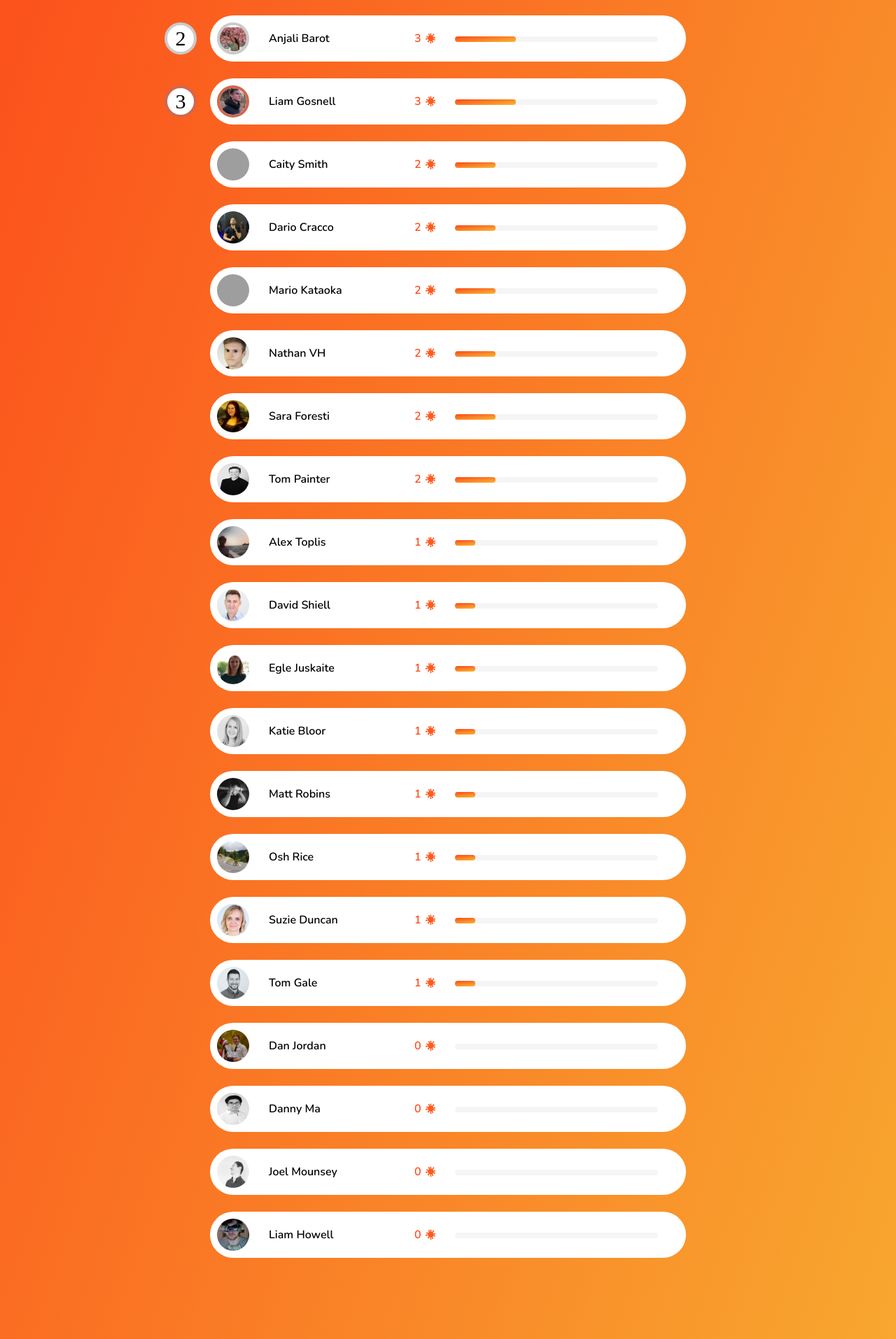
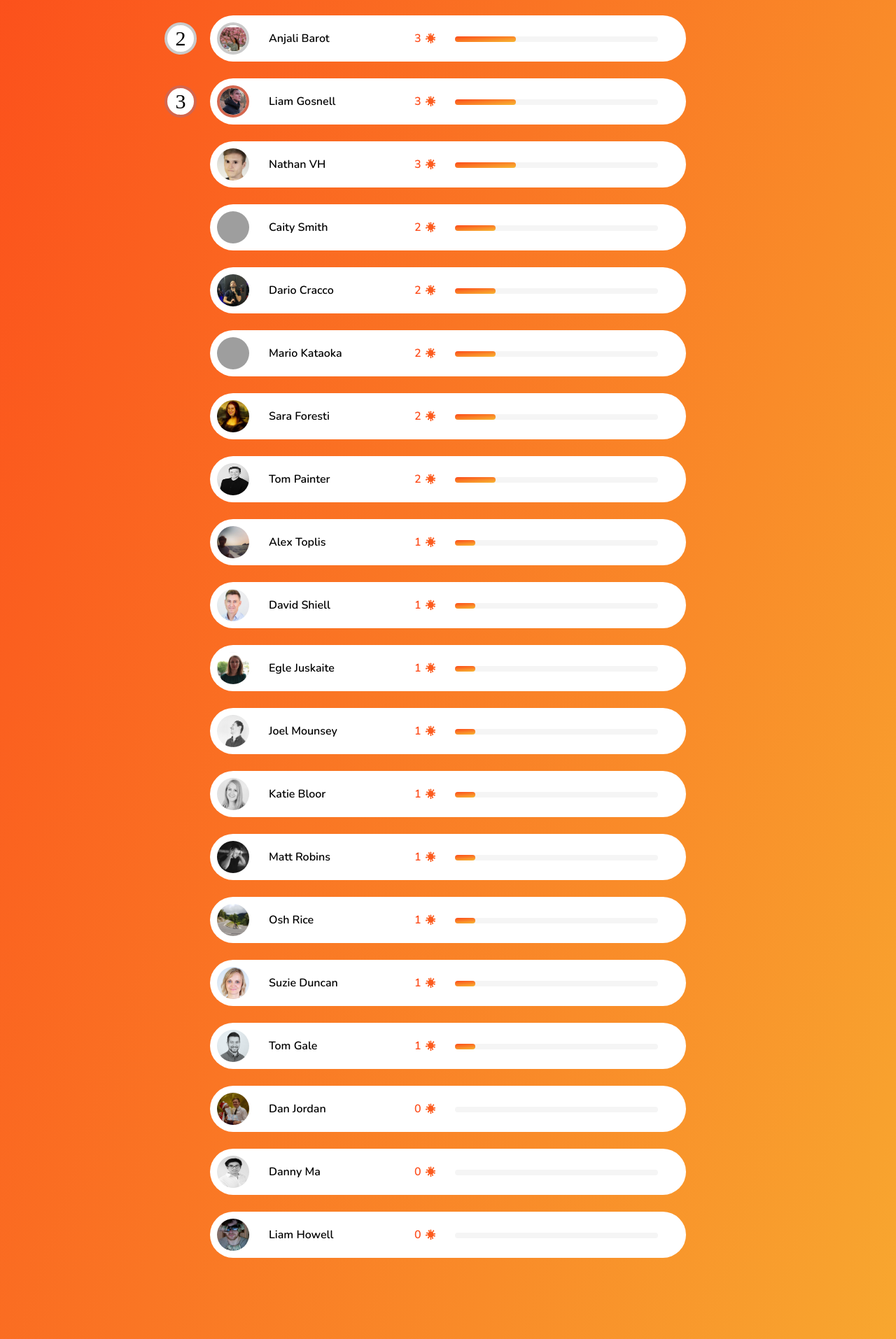
Before and after one commit to LiamGosnell/hokrona.github.io, a Jekyll site: the page built from index.html, in a window 1280 px wide. Shown: the part 481-2395 px from the top of the page at 70% size. Built offline with Jekyll 4.4.1, drawn with Linux system fonts in a browser that asks for light colours; some web fonts are replaced; grey boxes are pictures that could not be loaded.

Commit message:
leaderboard updates

```diff
--- a/_config.yml
+++ b/_config.yml
@@ -41,6 +41,9 @@ leaderboard:
     - name: Liam Gosnell
       score: 3
       image: ../assets/img/people/lg-image.png
+    - name: Nathan VH
+      score: 3
+      image: ../assets/img/people/nvh-image.png
     - name: Caity Smith
       score: 2
       image: ../assets/img/people/cs-image.png
@@ -50,9 +53,6 @@ leaderboard:
     - name: Mario Kataoka
       score: 2
       image: ../assets/img/people/mk-image.png
-    - name: Nathan VH
-      score: 2
-      image: ../assets/img/people/nvh-image.png
     - name: Sara Foresti
       score: 2
       image: ../assets/img/people/sf-image.png
@@ -68,6 +68,9 @@ leaderboard:
     - name: Egle Juskaite
       score: 1
       image: ../assets/img/people/ej-image.png
+    - name: Joel Mounsey
+      score: 1
+      image: ../assets/img/people/jm-image.png
     - name: Katie Bloor
       score: 1
       image: ../assets/img/people/kb-image.png
@@ -89,9 +92,6 @@ leaderboard:
     - name: Danny Ma
       score: 0
       image: ../assets/img/people/dma-image.png
-    - name: Joel Mounsey
-      score: 0
-      image: ../assets/img/people/jm-image.png
     - name: Liam Howell
       score: 0
       image: ../assets/img/people/lh-image.png
```
Also changed, not shown: 2 other files.
